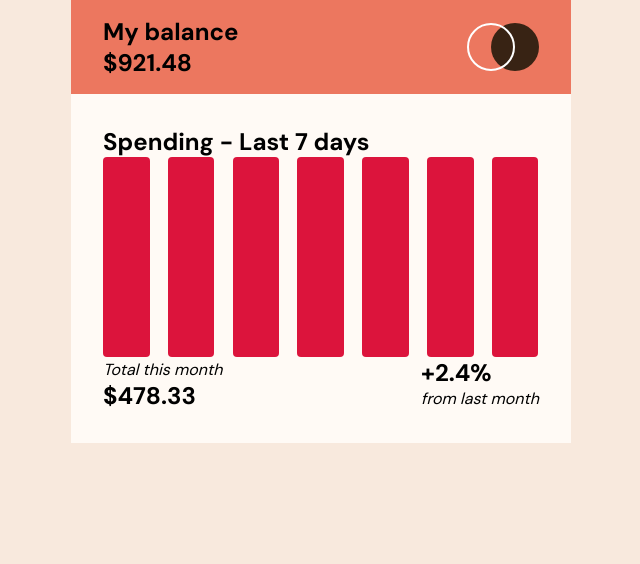
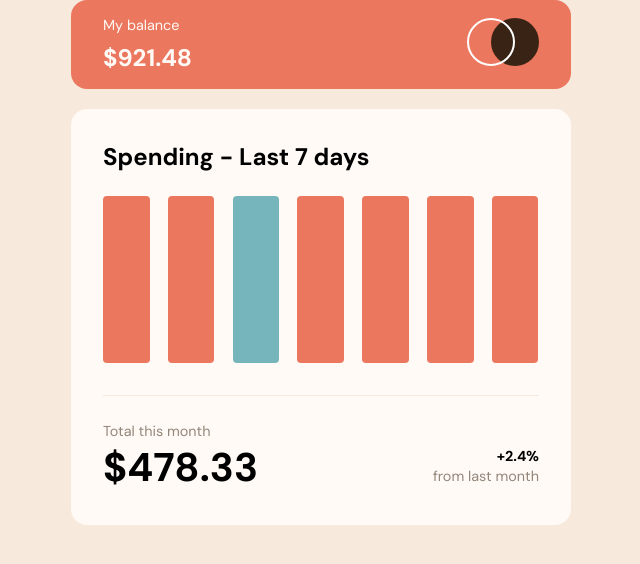
Before and after one commit to Everezze/expenses-chart_component, a plain HTML site: page index.html in a window 1280 px wide. Shown: the whole page, without its empty margins (319-959 px from the left). Drawn offline with Linux system fonts and the light colour scheme.

Commit message:
spacing,font styles and hover states added

```diff
--- a/index.html
+++ b/index.html
@@ -19,21 +19,21 @@
         <article>
             <h2>Spending - Last 7 days</h2>
             <div class="diagram space-between">
-                <span></span>
-                <span></span>
-                <span></span>
-                <span></span>
-                <span></span>
-                <span></span>
-                <span></span>
+                <span class="mon"></span>
+                <span class="tue"></span>
+                <span class="wed today"></span>
+                <span class="thu"></span>
+                <span class="fri"></span>
+                <span class="sat"></span>
+                <span class="sun"></span>
             </div>
-            <div class="space-between">
+            <div class="stats space-between">
                 <span>
                     <em>Total this month</em>
-                    <h2>$478.33</h2>
+                    <h2 class="total-month">$478.33</h2>
                 </span>
                 <span>
-                    <h2>+2.4%</h2>
+                    <h2 class="rate">+2.4%</h2>
                     <em>from last month</em>
                 </span>
             </div>
--- a/style.css
+++ b/style.css
@@ -1,6 +1,8 @@
 :root{
     --soft-red:hsl(10,79%,65%);
+    --soft-red-transparent:hsla(10,79%,65%,75%);
     --cyan:hsl(186,34%,60%);
+    --cyan-transparent:hsla(186,34%,60%,75%);
     --dark-brown:hsl(25,47%,15%);
     --medium-brown:hsl(28,10%,53%);
     --cream:hsl(27,66%,92%);
@@ -29,31 +31,71 @@ h1,h2,h3,p{
 aside{
     background: var(--soft-red);
     padding: 1rem 2rem;
+    border-radius: 1rem;
+    color: var(--pale-orange);
 }
 
 article{
     background: var(--pale-orange);
     padding: 2rem;
+    margin-top: 1.25rem;
+    border-radius: 1rem;
+}
+
+article > h2{
+    margin-bottom: 1.5rem;
 }
 
 span{
     display: inline-block;
 }
 
+h1{
+    margin-bottom: .5rem;
+}
+
+em,h1{
+    font-style:normal;
+    font-size: .9rem;
+    font-weight: normal;
+}
+
+em{
+    color:var(--medium-brown);
+}
+
 .space-between{
     text-align-last: justify;
+}
+
+.space-between *{
+    text-align-last: initial;
+}
+
+.diagram{
+    height:200px;
+    border-bottom: 1px solid var(--cream);
+    padding-bottom: 2rem;
 }
 
 .diagram span{
     width: calc(75% / 7);
     vertical-align: bottom;
-    background: crimson;
+    background: var(--soft-red);
     height:100%;
     border-radius: .25rem;
 }
 
-.diagram{
-    height:200px;
+.diagram span:hover{
+    background: var(--soft-red-transparent);
+}
+
+
+.diagram span.today{
+    background: var(--cyan);
+}
+.diagram span.today:hover{
+    background: var(--cyan-transparent);
 }
 
 .diagram::after{
@@ -63,3 +105,16 @@ span{
     vertical-align: bottom;
     margin-right: calc(28% / -7);
 }
+
+.stats{
+    padding-top: 1.5rem;
+}
+
+.rate{
+    text-align-last:right;
+    font-size: .9rem;
+}
+
+.total-month{
+    font-size: 2.5rem;
+}
```
